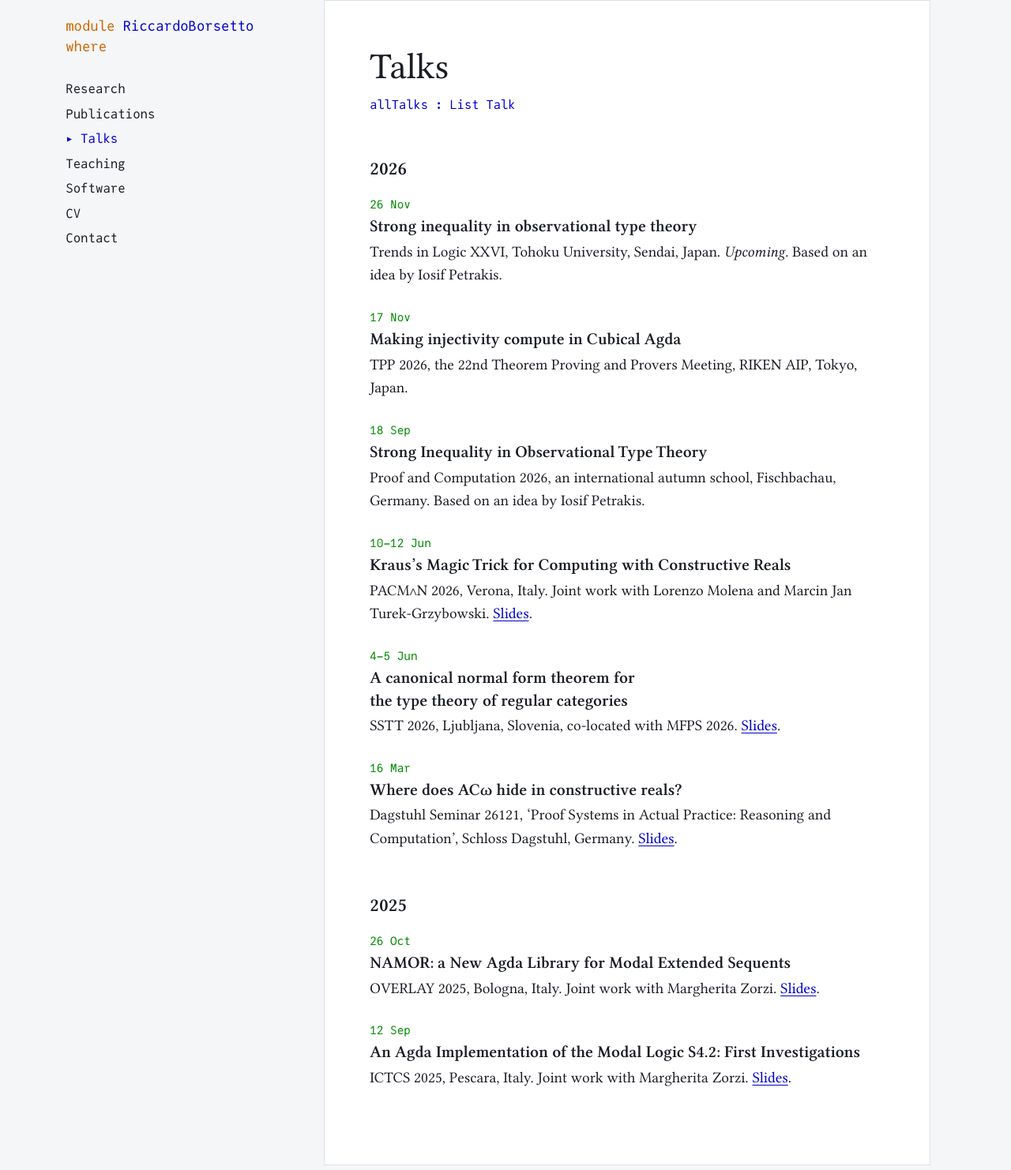
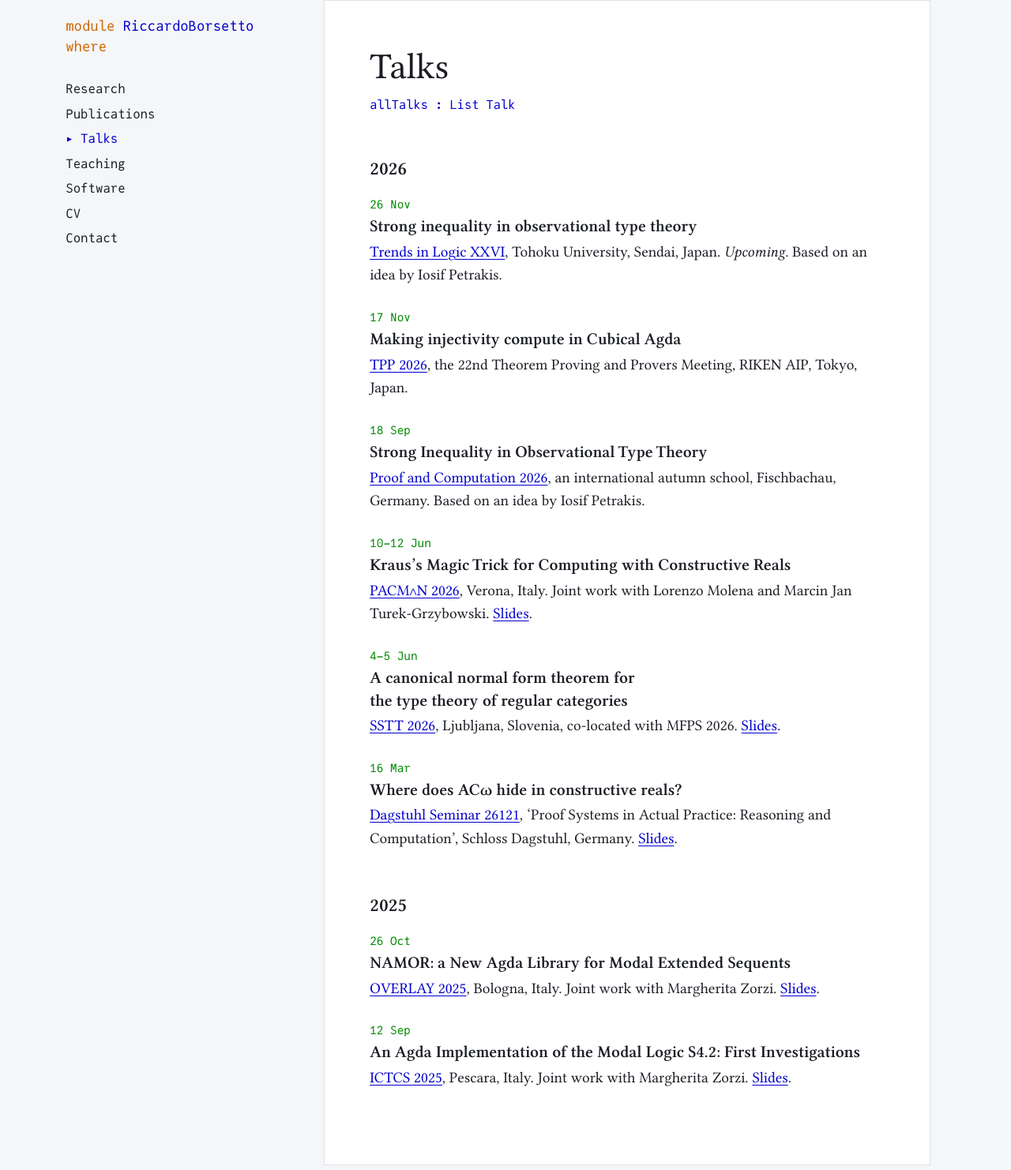
Before and after one commit to eapiova/eapiova.github.io, a plain HTML site: page agda/talks.html in a window 1280 px wide. Shown: the part 38-1520 px from the top of the page at 79% size. Drawn offline with Linux system fonts and the light colour scheme.

Commit message:
Publish academic site

```diff
--- a/agda/talks.html
+++ b/agda/talks.html
@@ -43,42 +43,42 @@
       <time class="when" datetime="2026-11-26">26 Nov</time>
       <div class="what">
         <h3 id="strong-inequality-in-observational-type-theory">Strong inequality in observational type theory</h3>
-        <p>Trends in Logic XXVI, Tohoku University, Sendai, Japan. <em>Upcoming.</em> Based on an idea by Iosif Petrakis.</p>
+        <p><a href="https://sites.google.com/view/trendsinlogicxxvi/home">Trends in Logic XXVI</a>, Tohoku University, Sendai, Japan. <em>Upcoming.</em> Based on an idea by Iosif Petrakis.</p>
       </div>
     </li>
     <li class="entry">
       <time class="when" datetime="2026-11-17">17 Nov</time>
       <div class="what">
         <h3 id="making-injectivity-compute-in-cubical-agda">Making injectivity compute in Cubical Agda</h3>
-        <p>TPP 2026, the 22nd Theorem Proving and Provers Meeting, RIKEN AIP, Tokyo, Japan.</p>
+        <p><a href="https://auto-res.github.io/tpp2026/en/">TPP 2026</a>, the 22nd Theorem Proving and Provers Meeting, RIKEN AIP, Tokyo, Japan.</p>
       </div>
     </li>
     <li class="entry">
       <time class="when" datetime="2026-09-18">18 Sep</time>
       <div class="what">
         <h3 id="strong-inequality-in-observational-type-theory-1">Strong Inequality in Observational Type Theory</h3>
-        <p>Proof and Computation 2026, an international autumn school, Fischbachau, Germany. Based on an idea by Iosif Petrakis.</p>
+        <p><a href="https://www.mathematik.uni-muenchen.de/~schwicht/pc26.html">Proof and Computation 2026</a>, an international autumn school, Fischbachau, Germany. Based on an idea by Iosif Petrakis.</p>
       </div>
     </li>
     <li class="entry">
       <time class="when" datetime="2026-06-10">10–12 Jun</time>
       <div class="what">
         <h3 id="krauss-magic-trick-for-computing-with-constructive-reals">Kraus’s Magic Trick for Computing with Constructive Reals</h3>
-        <p>PACM∧N 2026, Verona, Italy. Joint work with Lorenzo Molena and Marcin Jan Turek-Grzybowski. <a href="../files/slides/pacman-2026.pdf">Slides</a>.</p>
+        <p><a href="https://pacman.logicverona.it/2026.html">PACM∧N 2026</a>, Verona, Italy. Joint work with Lorenzo Molena and Marcin Jan Turek-Grzybowski. <a href="../files/slides/pacman-2026.pdf">Slides</a>.</p>
       </div>
     </li>
     <li class="entry">
       <time class="when" datetime="2026-06-04">4–5 Jun</time>
       <div class="what">
         <h3 id="a-canonical-normal-form-theorem-for-the-type-theory-of-regular-categories">A canonical normal form theorem for the type theory of regular categories</h3>
-        <p>SSTT 2026, Ljubljana, Slovenia, co-located with MFPS 2026. <a href="../files/slides/sstt-2026.pdf">Slides</a>.</p>
+        <p><a href="https://ul-fmf.github.io/mfps-sstt-2026/sstt">SSTT 2026</a>, Ljubljana, Slovenia, co-located with MFPS 2026. <a href="../files/slides/sstt-2026.pdf">Slides</a>.</p>
       </div>
     </li>
     <li class="entry">
       <time class="when" datetime="2026-03-16">16 Mar</time>
       <div class="what">
         <h3 id="where-does-acω-hide-in-constructive-reals">Where does ACω hide in constructive reals?</h3>
-        <p>Dagstuhl Seminar 26121, ‘Proof Systems in Actual Practice: Reasoning and Computation’, Schloss Dagstuhl, Germany. <a href="../files/slides/dagstuhl-26121.pdf">Slides</a>.</p>
+        <p><a href="https://www.dagstuhl.de/26121">Dagstuhl Seminar 26121</a>, ‘Proof Systems in Actual Practice: Reasoning and Computation’, Schloss Dagstuhl, Germany. <a href="../files/slides/dagstuhl-26121.pdf">Slides</a>.</p>
       </div>
     </li>
     </ol>
@@ -88,14 +88,14 @@
       <time class="when" datetime="2025-10-26">26 Oct</time>
       <div class="what">
         <h3 id="namor-a-new-agda-library-for-modal-extended-sequents">NAMOR: a New Agda Library for Modal Extended Sequents</h3>
-        <p>OVERLAY 2025, Bologna, Italy. Joint work with Margherita Zorzi. <a href="../files/slides/overlay-2025.pdf">Slides</a>.</p>
+        <p><a href="https://overlay.uniud.it/workshop/2025">OVERLAY 2025</a>, Bologna, Italy. Joint work with Margherita Zorzi. <a href="../files/slides/overlay-2025.pdf">Slides</a>.</p>
       </div>
     </li>
     <li class="entry">
       <time class="when" datetime="2025-09-12">12 Sep</time>
       <div class="what">
         <h3 id="an-agda-implementation-of-the-modal-logic-s4.2-first-investigations">An Agda Implementation of the Modal Logic S4.2: First Investigations</h3>
-        <p>ICTCS 2025, Pescara, Italy. Joint work with Margherita Zorzi. <a href="../files/slides/ictcs-2025.pdf">Slides</a>.</p>
+        <p><a href="https://ictcs2025.unich.it/">ICTCS 2025</a>, Pescara, Italy. Joint work with Margherita Zorzi. <a href="../files/slides/ictcs-2025.pdf">Slides</a>.</p>
       </div>
     </li>
     </ol>
```
Also changed, not shown: agda/cv.html (+1 -1 lines), agda/index.html (+1 -1 lines), cv.html (+1 -1 lines), index.html (+1 -1 lines), talks.html (+8 -8 lines).
